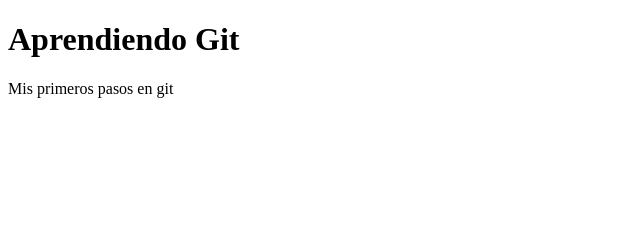
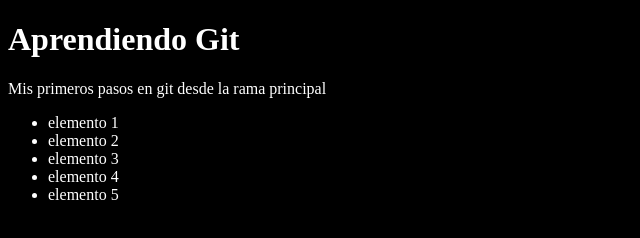
Before and after one commit to arturo-dm/colaboracion-curso-github, a plain HTML site: page index.html in a window 1280 px wide. Shown: the whole page, without its empty margins (0-640 px from the left). Drawn offline with Linux system fonts and the light colour scheme.

Commit message:
Agregando style.css al index.html

```diff
--- a/index.html
+++ b/index.html
@@ -3,9 +3,17 @@
   <head>
     <meta charset="UTF-8" />
     <meta name="viewport" content="width=device-width, initial-scale=1.0" />
+    <link rel="stylesheet" href="style.css" />
     <title>Aprendiendo Git</title>
     <h1>Aprendiendo Git</h1>
-    <p>Mis primeros pasos en git</p>
+    <p>Mis primeros pasos en git desde la rama principal</p>
+    <ul>
+      <li>elemento 1</li>
+      <li>elemento 2</li>
+      <li>elemento 3</li>
+      <li>elemento 4</li>
+      <li>elemento 5</li>
+    </ul>
   </head>
   <body></body>
 </html>
```
